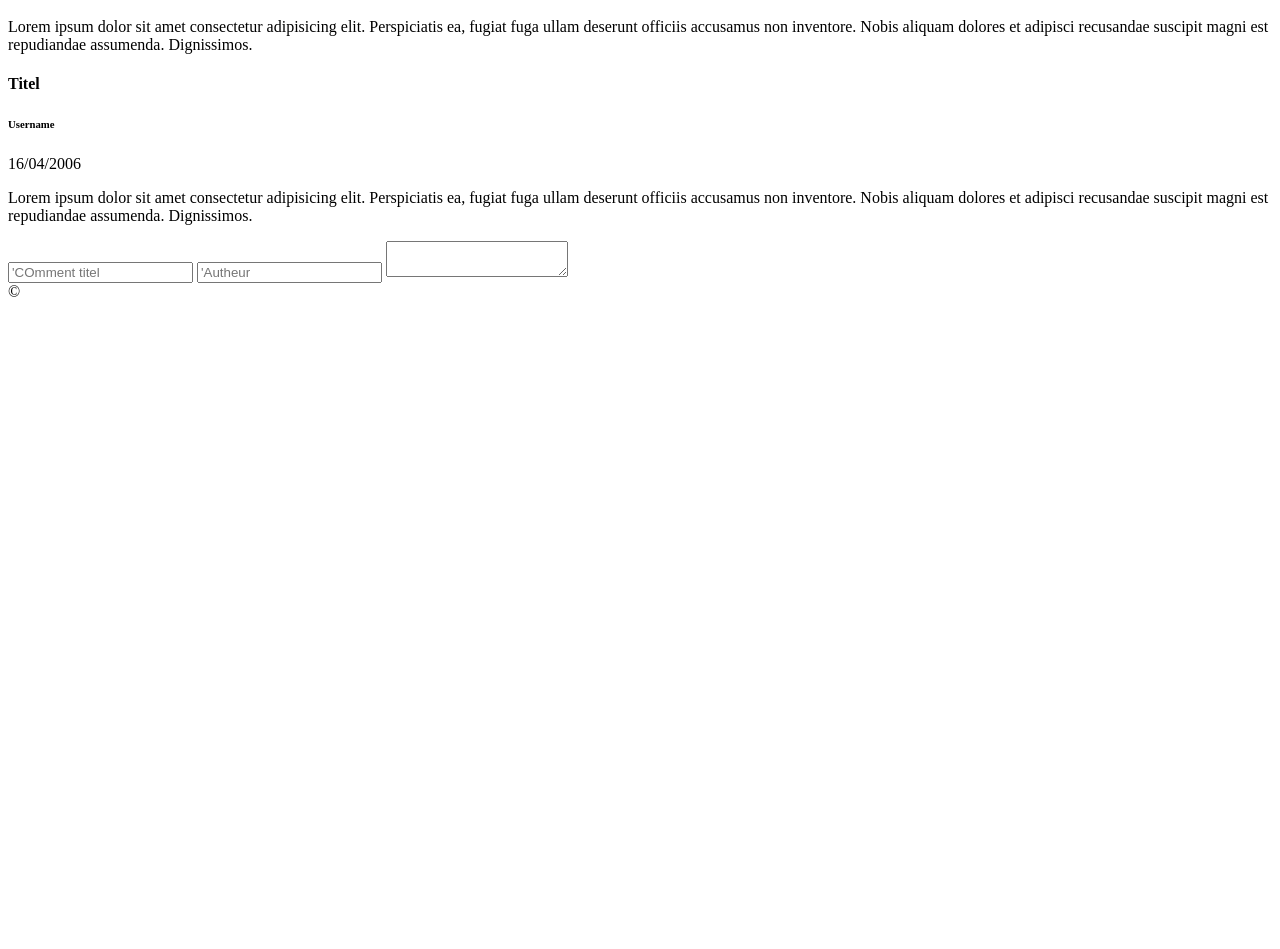
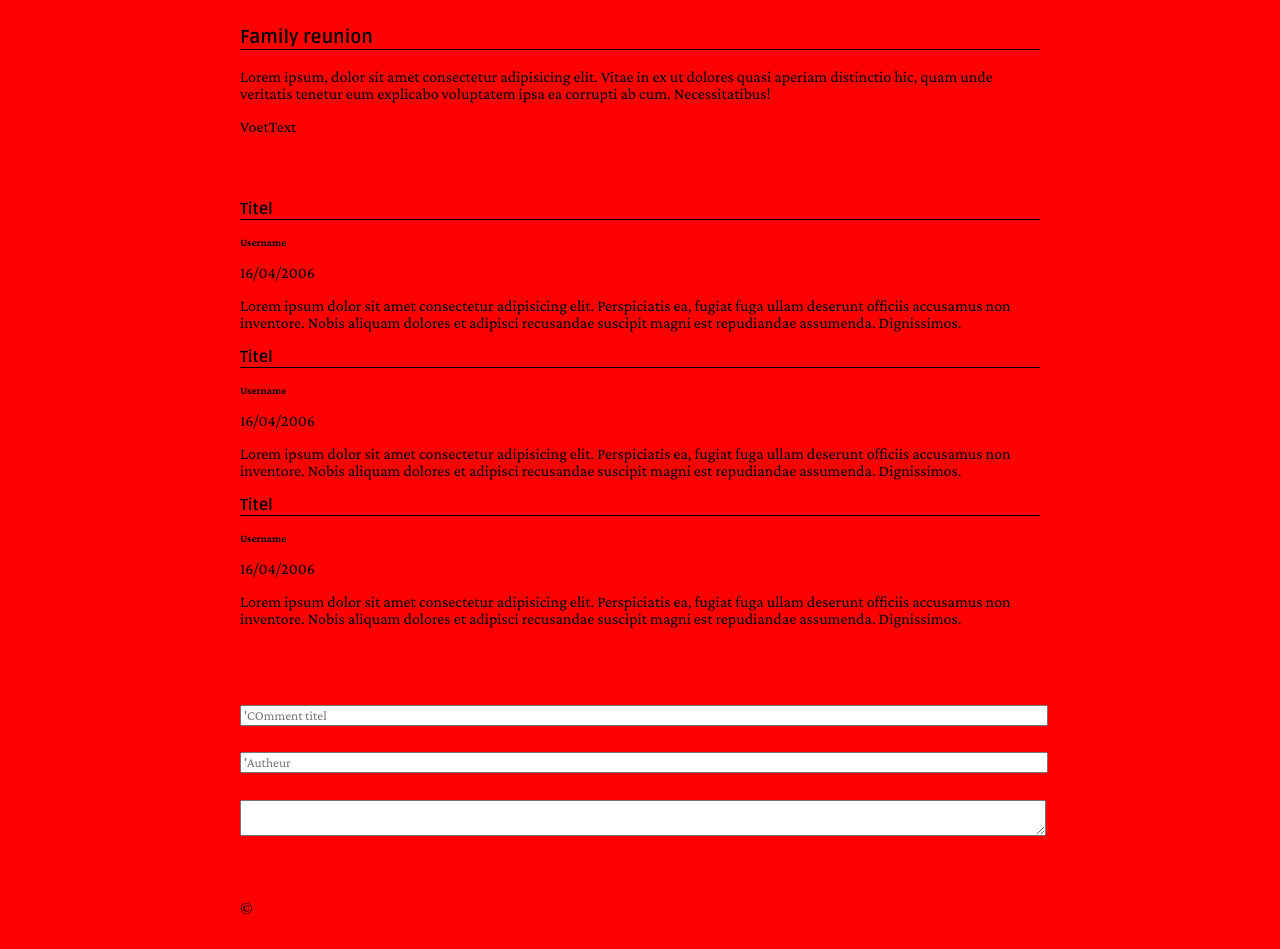
Before and after one commit to lukeplays33/School, a PHP site: page /pages/onlineKrant/article.html in a window 1280 px wide. Shown: the part 928-1877 px from the top of the page. Before the commit the page ends 1225 px from the top, so only its background shows below. Run offline with PHP 8.4, Linux system fonts and the light colour scheme.

Commit message:
css krant test

```diff
--- a/css/style.css
+++ b/css/style.css
@@ -1,3 +1,20 @@
+@import url('https://fonts.googleapis.com/css2?family=Ruda:wght@400..900&display=swap');
+@import url('https://fonts.googleapis.com/css2?family=Crimson+Pro:ital,wght@0,200..900;1,200..900&family=Ruda:wght@400..900&display=swap');
+
+* {
+    font-family:'Crimson Pro';
+    margin-top:1em;
+    margin-bottom:1em;
+}
+
+h1 {
+    font-family:'Ruda';
+    border-style:solid;
+    border-width:0px;
+    border-bottom-width:1px;
+    border-color:black;
+}
+
 section {
     display:flex;
     flex-direction:column;
@@ -9,4 +26,8 @@ body, html {
 
 body * {
     color: black;
+
+    width:800px;
+    margin-left:auto;
+    margin-right:auto;
 }
--- a/pages/onlineKrant/article.html
+++ b/pages/onlineKrant/article.html
@@ -2,6 +2,7 @@
 <html>
     <head>
     <title>Online Krant</title>
+    <link rel="stylesheet" href="../css/style.css">
     </head>
     <body>
         <header>
--- a/pages/onlineKrant/krant.html
+++ b/pages/onlineKrant/krant.html
@@ -3,6 +3,7 @@
 
 <head>
     <title>Online Krant</title>
+    <link rel="stylesheet" href="../css/style.css">
 </head>
 
 <body>
--- a/pages/onlineKrant/section.html
+++ b/pages/onlineKrant/section.html
@@ -2,6 +2,7 @@
 <html>
     <head>
     <title>Online Krant</title>
+    <link rel="stylesheet" href="../css/style.css">
     </head>
     <body>
         <header>
```
